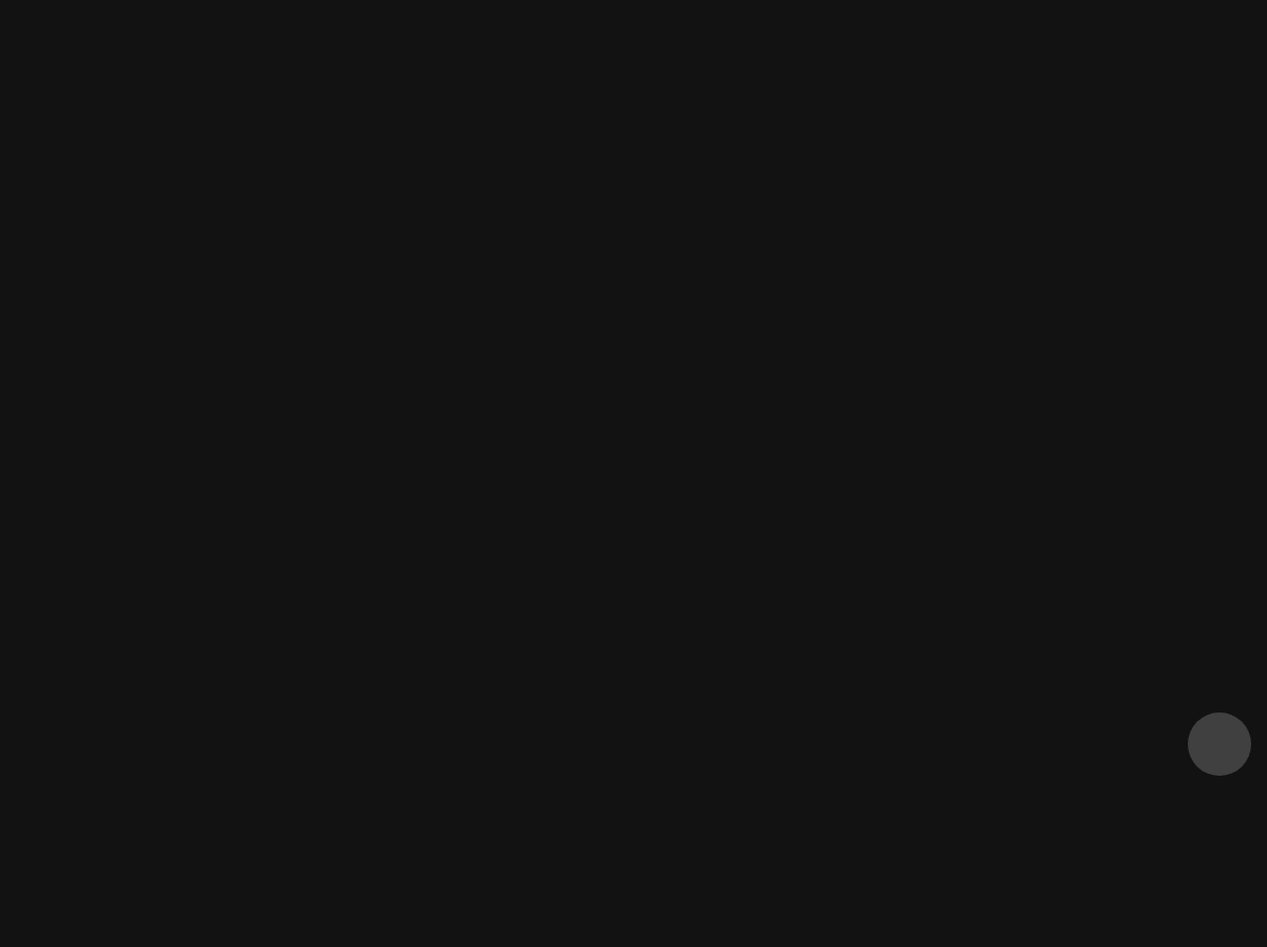
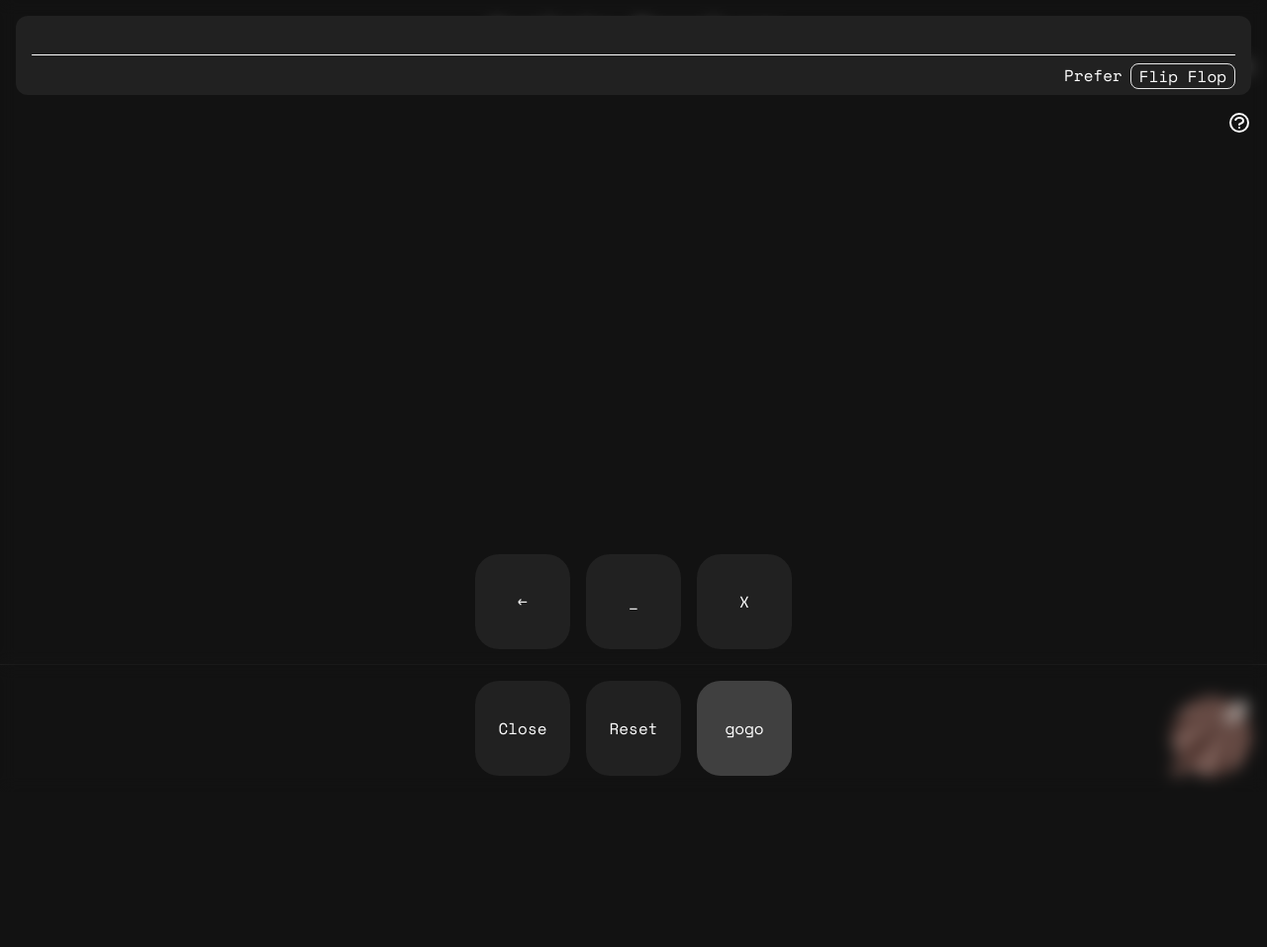
Before and after one commit to Hengry/asalato-site, a Gatsby site: page / in a window 1280 px wide. Shown: the whole page at 99% size. Before the commit the page ends 800 px from the top, so only its background shows below. Built offline with nearby package versions, Linux system fonts and the light colour scheme; Gatsby itself is replaced by a stand-in of ours.

Commit message:
reorg html css layout

```diff
--- a/src/components/Resolver/InputDirection.tsx
+++ b/src/components/Resolver/InputDirection.tsx
@@ -18,7 +18,7 @@ const InputDirection = () => {
       </button>
       {open && (
         <div
-          className="fixed inset-0 z-20 bg-opacity-80 bg-background text-3xl"
+          className="fixed inset-0 z-10 h-screen bg-opacity-80 bg-background text-3xl"
           onClick={() => {
             setOpen(false);
           }}
--- a/src/components/Resolver/Resolver.tsx
+++ b/src/components/Resolver/Resolver.tsx
@@ -1,11 +1,18 @@
-import React, { useCallback, useEffect, useMemo, useState } from 'react';
-import { Dialog } from '@headlessui/react';
+import React, {
+  Fragment,
+  useCallback,
+  useEffect,
+  useMemo,
+  useState,
+} from 'react';
+import { Dialog, Transition } from '@headlessui/react';
 import styled from '@emotion/styled';
 
 import { findPath } from 'utils/rythm';
 import PanelButton from 'components/PanelButton';
 import { Solution } from 'interfaces/data';
 import ResolverWorker from 'utils/resolver.worker';
+import Asalato from 'components/icons/Asalato';
 
 import InputDirection from './InputDirection';
 import SolutionPanel from './SolutionPanel';
@@ -18,7 +25,7 @@ const Resolver = (props: ResolverProps) => {
   const { rythm: propsRythm } = props;
   const [rythm, setRythm] = useState(propsRythm);
   const [loading, setLoading] = useState<boolean>(false);
-  const [open, setOpen] = useState<boolean>(false);
+  const [open, setOpen] = useState<boolean>(true);
   const [solutions, setSolutions] = useState<Solution[]>([]);
   const [openSolutionPanel, setOpenSolutionPanel] = useState<boolean>(false);
   const [input, setInput] = useState('');
@@ -95,20 +102,31 @@ const Resolver = (props: ResolverProps) => {
   return (
     <>
       <div
-        className="rounded-full w-16 h-16 bg-gray-700 flex items-center justify-center"
+        className="rounded-full w-20 h-20 bg-gray-700 flex items-center justify-center"
         onClick={handleClicked}
-      />
+      >
+        <Asalato />
+      </div>
+      <Transition show={open} appear>
         <Dialog
           as="form"
           autoComplete="off"
           onSubmit={handleSubmit}
-        open={open}
           onClose={() => {
             setOpen(false);
           }}
         >
-        <Dialog.Overlay className="fixed inset-0 backdrop-filter backdrop-blur" />
-        <Dialog.Title className="absolute z-10 bg-surface top-0 inset-x-0 m-4 h-20 p-4 rounded-xl">
+          <Transition.Child
+            as={Fragment}
+            enter="transition ease-out duration-300 transform"
+            enterFrom="-translate-y-full"
+            enterTo="translate-y-0"
+            leave="transition ease-in duration-300 transform"
+            leaveFrom="translate-y-0"
+            leaveTo="-translate-y-full"
+          >
+            <div className="fixed z-10 top-0 inset-x-0 bottom-32 flex flex-col backdrop-filter backdrop-blur">
+              <div className="bg-surface mx-4 mt-4 h-20 p-4 rounded-xl">
                 <div className="flex">
                   <input
                     name="input"
@@ -133,22 +151,31 @@ const Resolver = (props: ResolverProps) => {
                     {preference}
                   </button>
                 </div>
-        </Dialog.Title>
-        {loading && (
-          <div className="absolute z-8 top-24 inset-x-0 m-4 p-2">
-            I'm Calculating...
               </div>
-        )}
-        {openSolutionPanel && <SolutionPanel solutions={solutions} />}
               {!openSolutionPanel && !loading && (
-          <div className="absolute bottom-32 top-24 pb-2 flex justify-center items-end w-full">
+                <div className="flex-1 flex justify-center items-end w-full relative p-2">
                   <InputDirection />
                   <PanelButton onClick={handleBackspace}>←</PanelButton>
                   <PanelButton onClick={handleInputClick('_')}>_</PanelButton>
                   <PanelButton onClick={handleInputClick('X')}>X</PanelButton>
                 </div>
               )}
-        <div className="absolute bottom-0 flex justify-center w-full p-2 border-t border-surface">
+              {loading && (
+                <div className="flex-1 m-4 p-2">I'm Calculating...</div>
+              )}
+              {openSolutionPanel && <SolutionPanel solutions={solutions} />}
+            </div>
+          </Transition.Child>
+          <Transition.Child
+            as={Fragment}
+            enter="transition ease-out duration-300 transform"
+            enterFrom="translate-y-full"
+            enterTo="translate-y-0"
+            leave="transition ease-in duration-300 transform"
+            leaveFrom="translate-y-0"
+            leaveTo="translate-y-full"
+          >
+            <div className="absolute bottom-0 flex justify-center w-full p-2 border-t border-surface backdrop-filter backdrop-blur">
               <PanelButton onClick={() => setOpen(false)}>Close</PanelButton>
               <PanelButton
                 onClick={() => {
@@ -163,7 +190,9 @@ const Resolver = (props: ResolverProps) => {
                 gogo
               </PanelButton>
             </div>
+          </Transition.Child>
         </Dialog>
+      </Transition>
     </>
   );
 };
--- a/src/components/Resolver/SolutionDirection.tsx
+++ b/src/components/Resolver/SolutionDirection.tsx
@@ -44,7 +44,7 @@ const SolutionDirection = () => {
       </button>
       {open && (
         <div
-          className="fixed inset-0 z-20 bg-opacity-90 bg-background text-base text-left"
+          className="fixed inset-0 z-20 h-screen bg-opacity-90 bg-background text-base text-left"
           onClick={() => {
             setOpen(false);
           }}
--- a/src/components/Resolver/SolutionPanel.tsx
+++ b/src/components/Resolver/SolutionPanel.tsx
@@ -64,7 +64,7 @@ const SolutionPanel = (props: SolutionTableProps) => {
   }, [solutions, filters]);
 
   return (
-    <div className="absolute top-20 bottom-28 inset-x-0 m-4 overflow-auto text-center">
+    <div className="relative flex-1 mx-4 overflow-auto text-center">
       <div className="inline-flex mt-4 pb-0.5 items-center relative">
         <div className="mr-2 mt-1 text-gray-500 absolute right-full">
           <SearchIcon />
--- /dev/null
+++ b/src/components/icons/Asalato.tsx
@@ -0,0 +1,111 @@
+import React from 'react';
+
+export default () => (
+  <svg
+    xmlns="http://www.w3.org/2000/svg"
+    viewBox="0 0 320 320"
+    width="320pt"
+    height="320pt"
+  >
+    <g clip-path="url(#_clipPath_5olOSXxsq3xp1xYeZ32mHpPu7bPSazhg)">
+      <g>
+        <path
+          d=" M 5.226 320 C 4.105 319.77 3.015 319.121 1.983 318.089 C 0.636 316.743 -0.088 315.2 0.009 313.906 C 11.21 308.161 10.888 303.67 11.21 303.349 C 12.313 302.246 15.497 304.657 17.397 306.557 C 19.297 308.457 12.585 316.984 5.226 320 Z "
+          fill="rgb(170,161,157)"
+        />
+        <g>
+          <circle
+            vector-effect="non-scaling-stroke"
+            cx="27.500000000000025"
+            cy="292.50000000000006"
+            r="27.49999999999998"
+            fill="rgb(123,94,87)"
+          />
+          <path
+            d=" M 27.5 265 C 30.032 265 32.415 264.684 34.705 265.944 C 38.042 270.156 40.104 274.883 39.76 276.43 C 39.503 277.203 38.171 276.602 38.042 275.828 C 36.355 270.5 33.401 267.75 27.5 265 Z "
+            fill="rgb(78,52,46)"
+          />
+          <path
+            d=" M 47.008 284.374 C 50.225 287.129 52.824 289.262 54.802 293.505 C 54.802 290.973 55.117 288.589 53.858 286.3 C 49.645 282.963 44.401 279.781 42.854 280.125 C 42.51 281.786 42.339 279.75 43.198 281.5 C 44.695 281.974 45.733 283.283 47.008 284.374 Z "
+            fill="rgb(78,52,46)"
+          />
+          <path
+            d=" M 42.281 283.391 C 42.066 281.586 42.467 281.908 42.94 282.273 C 47.294 286.742 54.088 300.959 52.246 304.644 C 51.119 306.897 49.644 309.021 47.818 311.024 C 49.007 299.276 45.432 290.609 42.281 283.391 Z "
+            fill="rgb(78,52,46)"
+          />
+          <path
+            d=" M 36.409 276.859 C 38.214 277.074 37.548 276.645 37.182 276.172 C 31.545 268.818 19.236 265.875 15.551 267.717 C 13.298 268.844 11.174 270.319 9.171 272.145 C 20.919 270.956 30.49 273.054 36.409 276.859 Z "
+            fill="rgb(78,52,46)"
+          />
+          <path
+            d=" M 0 292.5 C 0 288.738 0.399 285.326 2.127 281.885 C 6.531 278.865 31.088 276.301 35.406 277.719 C 37.641 279.036 36.151 278.349 36.151 279.438 C 13.013 284.315 1.442 290.161 0 292.5 Z "
+            fill="rgb(78,52,46)"
+          />
+          <path
+            d=" M 27.885 319.851 C 31.647 319.851 35.059 319.452 38.5 317.724 C 41.52 313.32 43.169 287 41.221 283.562 C 39.904 281.328 40.763 283.047 39.674 283.047 C 34.797 306.185 30.224 318.409 27.885 319.851 Z "
+            fill="rgb(78,52,46)"
+          />
+          <path
+            d=" M 10.866 314.514 C 8.13 312.594 6.291 310.31 4.489 307.555 C 12.719 293.13 32.112 284.021 36.924 280.812 C 38.471 281.099 38.128 281.271 38.299 282.188 C 34.174 289.005 19.422 309.115 10.866 314.514 Z "
+            fill="rgb(78,52,46)"
+          />
+          <path
+            d=" M 37.447 281.65 C 35.547 279.751 34.9 277.313 36.003 276.21 C 37.106 275.107 39.544 275.754 41.444 277.653 C 43.344 279.553 43.99 281.991 42.887 283.094 C 41.784 284.197 39.347 283.55 37.447 281.65 Z "
+            fill="rgb(38,14,4)"
+          />
+        </g>
+        <path
+          d=" M 40.69 283.561 C 39.569 283.331 38.479 282.683 37.447 281.65 C 36.1 280.304 35.376 278.761 35.473 277.467 C 46.674 271.722 46.352 267.231 46.674 266.91 C 47.777 265.807 50.961 268.218 52.861 270.118 C 54.761 272.018 48.049 280.545 40.69 283.561 Z "
+          fill="rgb(170,161,157)"
+        />
+      </g>
+      <g>
+        <g>
+          <circle
+            vector-effect="non-scaling-stroke"
+            cx="160.00000000000009"
+            cy="159.99999999999997"
+            r="160.00000000000006"
+            fill="rgb(123,94,87)"
+          />
+          <path
+            d=" M 160 0 C 174.733 0 188.599 -1.836 201.921 5.492 C 221.333 30 233.333 57.5 231.333 66.5 C 229.833 71 222.083 67.5 221.333 63 C 211.517 32 194.333 16 160 0 Z "
+            fill="rgb(78,52,46)"
+          />
+          <path
+            d=" M 273.5 112.721 C 292.217 128.748 307.342 141.161 318.846 165.846 C 318.846 151.114 320.682 137.248 313.354 123.926 C 288.846 104.513 258.333 86 249.333 88 C 247.333 97.667 246.333 85.816 251.333 96 C 260.044 98.758 266.085 106.372 273.5 112.721 Z "
+            fill="rgb(78,52,46)"
+          />
+          <path
+            d=" M 246 107 C 244.75 96.5 247.083 98.375 249.833 100.5 C 275.167 126.5 314.692 209.216 303.975 230.654 C 297.419 243.767 288.841 256.121 278.215 267.775 C 285.131 199.426 264.333 149 246 107 Z "
+            fill="rgb(78,52,46)"
+          />
+          <path
+            d=" M 211.833 69 C 222.333 70.25 218.458 67.75 216.333 65 C 183.532 22.215 111.919 5.094 90.481 15.811 C 77.368 22.366 65.013 30.945 53.36 41.57 C 121.709 34.655 177.397 46.859 211.833 69 Z "
+            fill="rgb(78,52,46)"
+          />
+          <path
+            d=" M 0 160 C 0 138.114 2.323 118.257 12.373 98.242 C 38 80.667 180.875 65.75 206 74 C 219 81.667 210.333 77.667 210.333 84 C 75.711 112.379 8.388 146.389 0 160 Z "
+            fill="rgb(78,52,46)"
+          />
+          <path
+            d=" M 162.24 319.133 C 184.125 319.133 203.982 316.811 223.997 306.761 C 241.573 281.133 251.167 128 239.833 108 C 232.167 95 237.167 105 230.833 105 C 202.454 239.622 175.85 310.745 162.24 319.133 Z "
+            fill="rgb(78,52,46)"
+          />
+          <path
+            d=" M 63.22 288.084 C 47.302 276.908 36.603 263.62 26.116 247.591 C 74 163.667 186.833 110.667 214.833 92 C 223.833 93.667 221.833 94.667 222.833 100 C 198.833 139.667 113 256.667 63.22 288.084 Z "
+            fill="rgb(78,52,46)"
+          />
+          <path
+            d=" M 217.873 96.874 C 206.82 85.821 203.057 71.638 209.474 65.22 C 215.892 58.803 230.075 62.566 241.128 73.619 C 252.181 84.671 255.944 98.855 249.527 105.272 C 243.109 111.69 228.926 107.927 217.873 96.874 Z "
+            fill="rgb(38,14,4)"
+          />
+        </g>
+        <path
+          d=" M 236.74 107.992 C 230.218 106.654 223.879 102.88 217.873 96.874 C 210.039 89.04 205.824 80.064 206.386 72.535 C 271.556 39.111 269.686 12.98 271.556 11.111 C 277.973 4.694 296.503 18.725 307.556 29.778 C 318.608 40.831 279.556 90.444 236.74 107.992 Z "
+          fill="rgb(170,161,157)"
+        />
+      </g>
+    </g>
+  </svg>
+);
--- a/src/pages/index.tsx
+++ b/src/pages/index.tsx
@@ -55,7 +55,8 @@ const IndexPage = () => {
       <Main>
         <GlobalStyle />
         <title>Asalato Resolver</title>
-        {/* <Note title="test" selected /> */}
+        <h1 className="text-3xl text-center">Asalato Resolver</h1>
+        <div className="text-right">Created by Hengry</div>
         <div className="absolute bottom-0 inset-x-0 p-4 flex justify-end">
           <Resolver />
         </div>
```
Also changed, not shown: src/components/icons/asalato.svg (added). Lines whose indentation alone changed are shown as unchanged.
